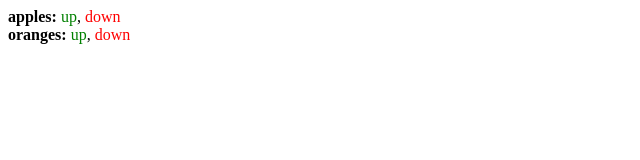
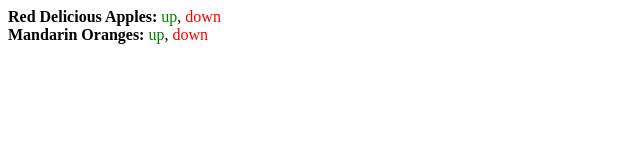
Before and after one commit to bsiegel/twitter-social-vote, a plain HTML site: page index.html in a window 1280 px wide. Shown: the whole page, without its empty margins (0-640 px from the left). Drawn offline with Linux system fonts and the light colour scheme.

Commit message:
Added support for title to show instead of ID.

```diff
--- a/index.html
+++ b/index.html
@@ -4,9 +4,9 @@
   <script type='text/javascript' src='js/twitter.js'></script>
 </head>
 <body onload="init_votes()">
-  <div id='apples'>
+  <div id='apples' title="Red Delicious Apples">
   </div>
-  <div id='oranges'>
+  <div id='oranges' title="Mandarin Oranges">
   </div>
 </body>
 </html>
--- a/js/twitter.js
+++ b/js/twitter.js
@@ -22,7 +22,7 @@ function vote(vote, suffix)
 function init_votes() {
     $('div').each(function() {
         var myID = this.id;
-        $(this).html('<b>' + myID + ':</b> <span id="up-'+ myID + '"></span> <span style="color: green" onclick="vote(' + myID + ', \'u\')">up</span>, <span id="down-' + myID + '"></span> <span style="color: red" onclick="vote(' + myID + ', \'d\')">down</span><span id="spin-' + myID + '" style="margin-left: 5px"><img src="img/spin.gif" /></span>');
+        $(this).html('<b>' + this.title + ':</b> <span id="up-'+ myID + '"></span> <span style="color: green" onclick="vote(' + myID + ', \'u\')">up</span>, <span id="down-' + myID + '"></span> <span style="color: red" onclick="vote(' + myID + ', \'d\')">down</span><span id="spin-' + myID + '" style="margin-left: 5px"><img src="img/spin.gif" /></span>');
         get_votes(this);
     });
 }
```
Also changed, not shown: 1 other file.
